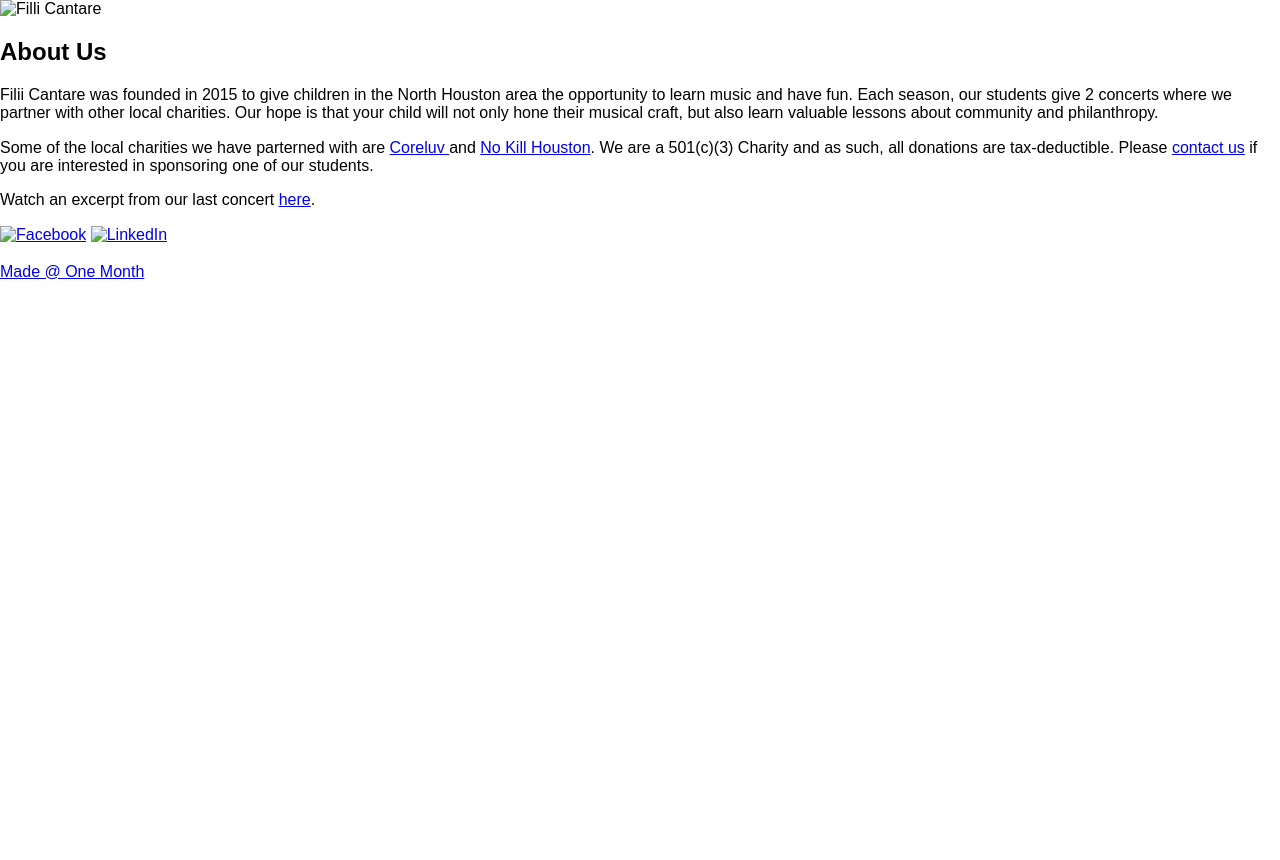
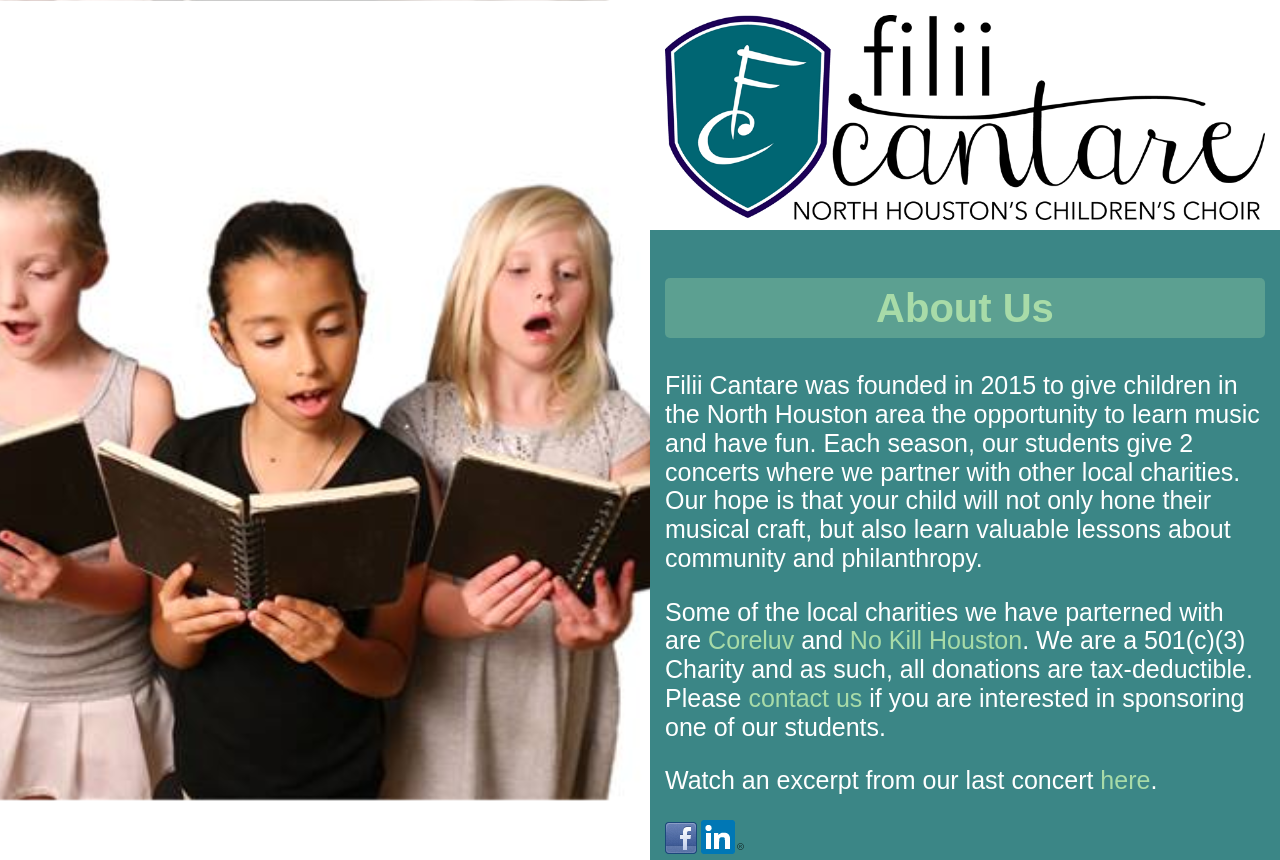
Before and after one commit to bapersinger/Filii-Cantare, a plain HTML site: page index.html in a window 1280 px wide. Shown: the top 860 px of the page. Before the commit the page ends 800 px from the top, so only its background shows below. Drawn offline with Linux system fonts and the light colour scheme; the site is published under a folder, as on GitHub Pages, so addresses that start at the root find nothing; a web font is replaced by a local one.

Commit message:
Attempt 2 to fix css and pics

```diff
--- a/index.html
+++ b/index.html
@@ -9,7 +9,7 @@
 
 	<link href="https://fonts.googleapis.com/css?family=Charm|Thasadith" rel="stylesheet">
 	<link rel="stylesheet" type="text/css" href="filii-cantare/css/normalize.css">
-	<link rel="stylesheet" type="text/css" href="/filii-cantare/css/style.css">
+	<link rel="stylesheet" type="text/css" href="filii-cantare/css/style.css">
 
 
 </head>
@@ -17,7 +17,7 @@
 <body>
 
 	<div id="logo-banner">
-		<img src="/filii-cantare/images/cantare-banner.png" alt="Filli Cantare">
+		<img src="filii-cantare/images/cantare-banner.png" alt="Filli Cantare">
 	</div>
 	<div id="content">
 		<h2>About Us</h2>
@@ -27,8 +27,8 @@
 
 		<p>Watch an excerpt from our last concert <a target="_blank" href="https://www.youtube.com/embed/fTV0qzoHQ9w">here</a>.</p>
 
-		<a target="_blank" href="https://www.facebook.com/FiliiCantareHouston/"><img src="/filii-cantare/images/social-facebook.png" alt="Facebook"></a>
-		<a target="_blank" href="https://www.linkedin.com/in/thea-chapman-556b8448"><img src="/filii-cantare/images/social-linkedin.png" alt="LinkedIn"></a>
+		<a target="_blank" href="https://www.facebook.com/FiliiCantareHouston/"><img src="filii-cantare/images/social-facebook.png" alt="Facebook"></a>
+		<a target="_blank" href="https://www.linkedin.com/in/thea-chapman-556b8448"><img src="filii-cantare/images/social-linkedin.png" alt="LinkedIn"></a>
 		<br><br>
 		<a target="_blank" href="http://www.onemonth.com">Made @ One Month </a>
 
```
